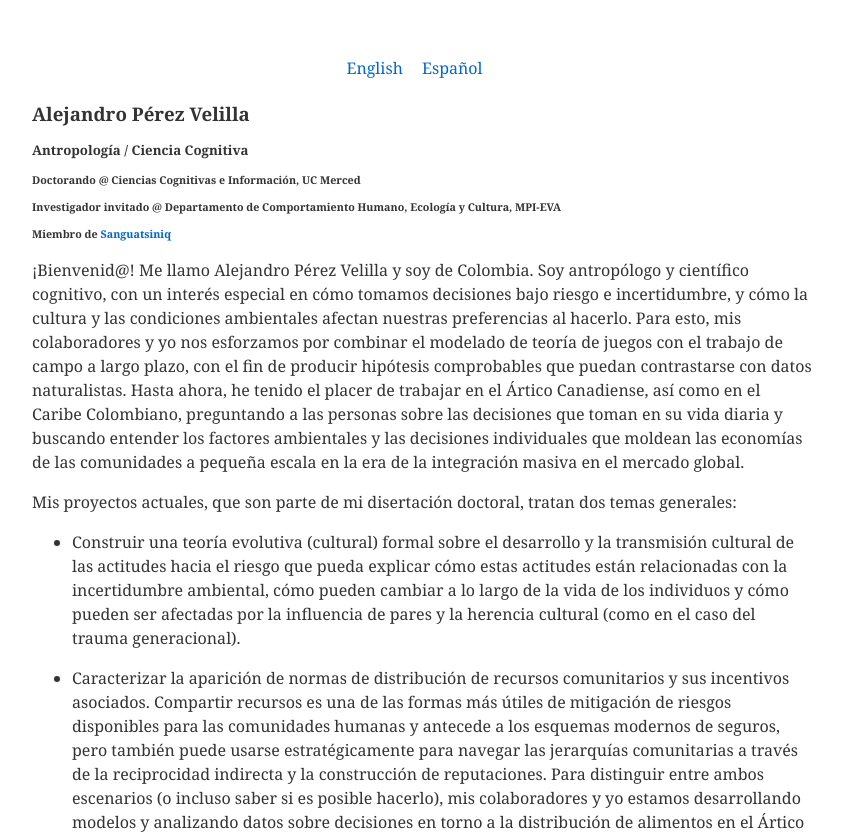
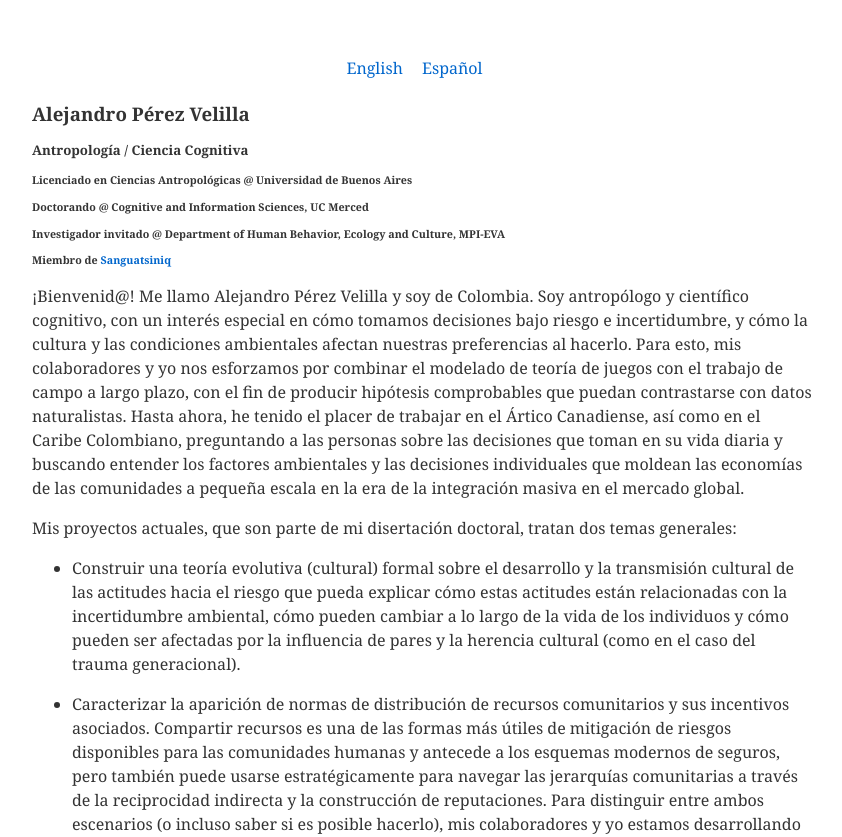
Before and after one commit to datadreamscorp/datadreamscorp.github.io, a Jekyll site: the page built from es/index.md, in a window 1280 px wide. Shown: the top 837 px of the page, without its empty margins (218-1060 px from the left). Built offline with Jekyll 4.4.1, drawn with Linux system fonts in a browser that asks for light colours.

Commit message:
Update index.md

```diff
--- a/es/index.md
+++ b/es/index.md
@@ -6,8 +6,9 @@ lang: es
 
 ### Alejandro Pérez Velilla
 ##### Antropología / Ciencia Cognitiva
-###### Doctorando @ Ciencias Cognitivas e Información, UC Merced
-###### Investigador invitado @ Departamento de Comportamiento Humano, Ecología y Cultura, MPI-EVA
+###### Licenciado en Ciencias Antropológicas @ Universidad de Buenos Aires
+###### Doctorando @ Cognitive and Information Sciences, UC Merced
+###### Investigador invitado @ Department of Human Behavior, Ecology and Culture, MPI-EVA
 ###### Miembro de [Sanguatsiniq](https://sanguatsiniq.github.io/)
 
 ¡Bienvenid@! Me llamo Alejandro Pérez Velilla y soy de Colombia. Soy antropólogo y científico cognitivo, con un interés especial en cómo tomamos decisiones bajo riesgo e incertidumbre, y cómo la cultura y las condiciones ambientales afectan nuestras preferencias al hacerlo. Para esto, mis colaboradores y yo nos esforzamos por combinar el modelado de teoría de juegos con el trabajo de campo a largo plazo, con el fin de producir hipótesis comprobables que puedan contrastarse con datos naturalistas. Hasta ahora, he tenido el placer de trabajar en el Ártico Canadiense, así como en el Caribe Colombiano, preguntando a las personas sobre las decisiones que toman en su vida diaria y buscando entender los factores ambientales y las decisiones individuales que moldean las economías de las comunidades a pequeña escala en la era de la integración masiva en el mercado global.
```
